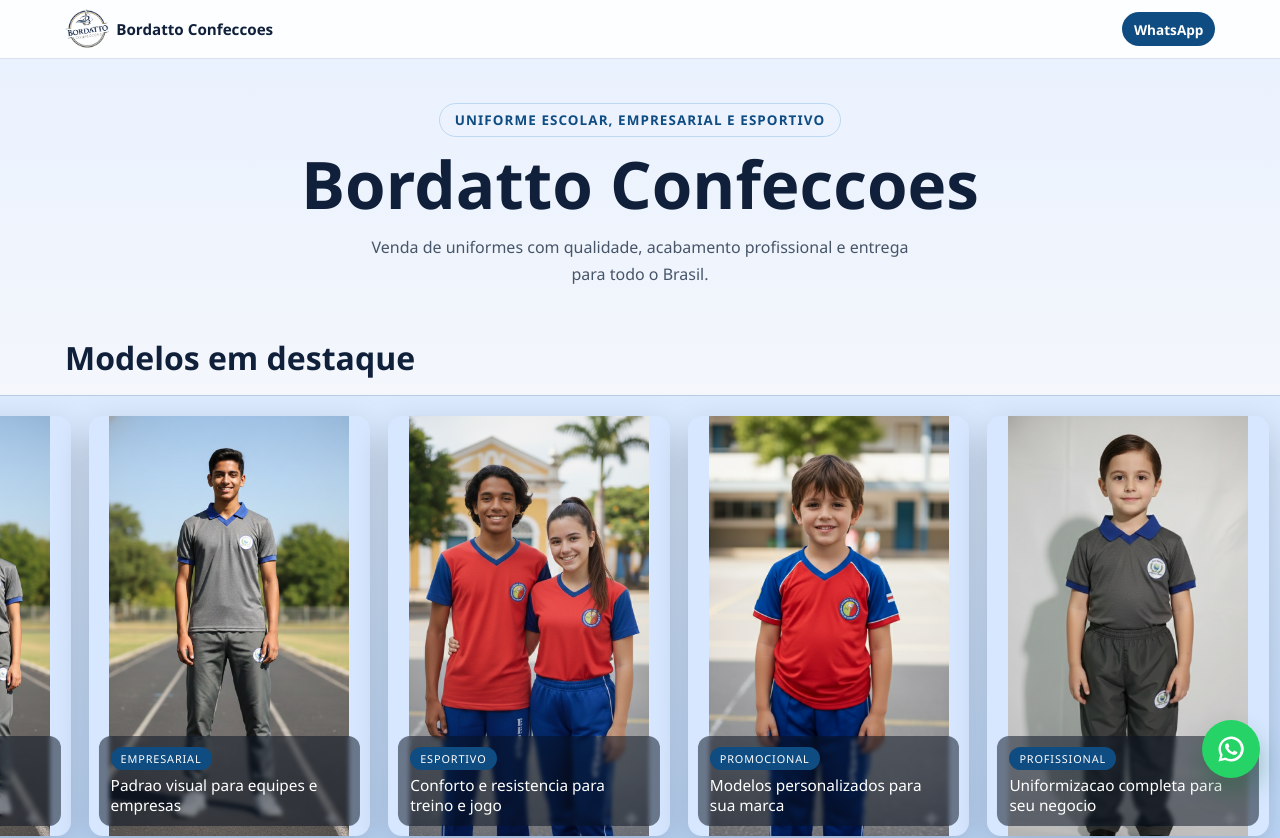
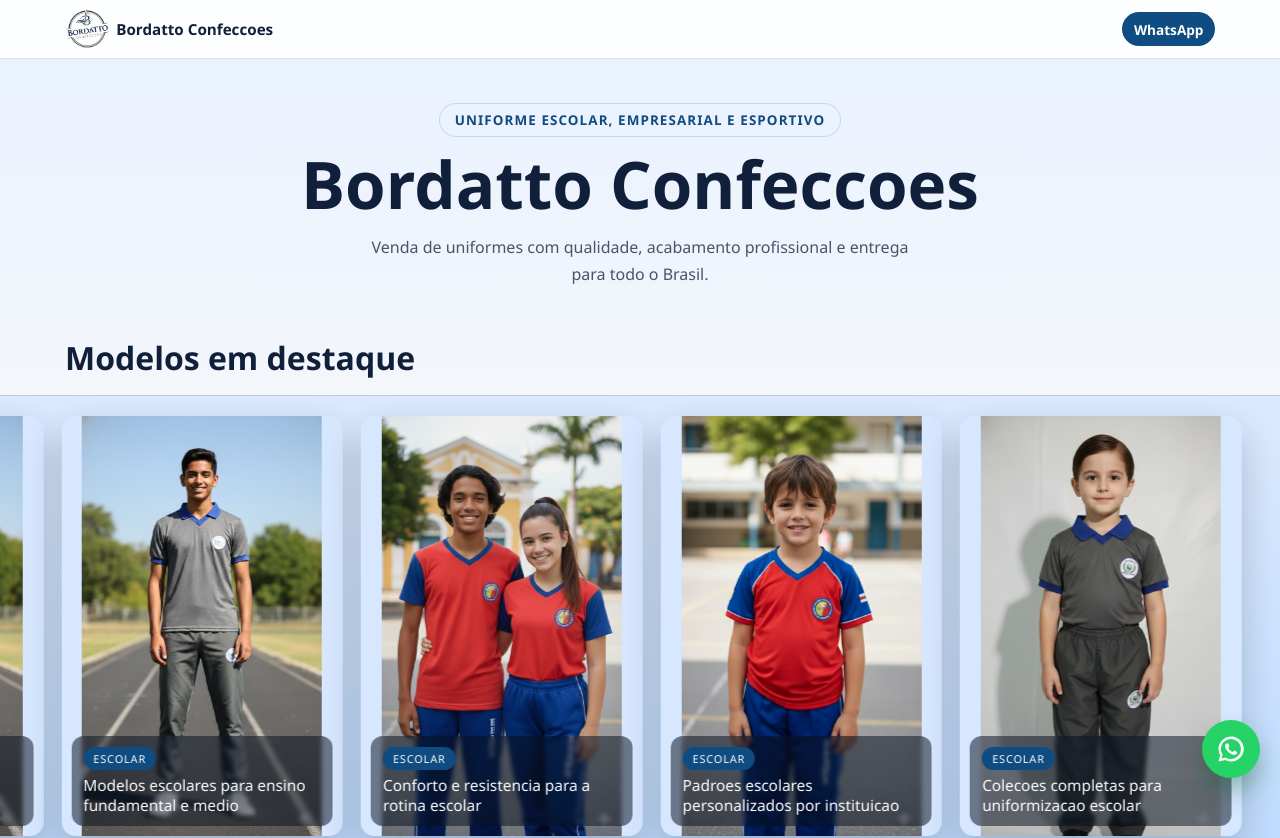
Before and after one commit to Math-benites/BORDATTO-CONFECCOES-UNIFORM, a Next.js app: page / in a window 1280 px wide. Shown: the top 838 px of the page. Built offline with nearby package versions, Linux system fonts and the light colour scheme.

Commit message:
Ajusta tags e titulos dos slides para contexto escolar

```diff
--- a/app/page.tsx
+++ b/app/page.tsx
@@ -1,9 +1,9 @@
 const slides = [
   { image: "/img/Gemini_Generated_Image_1bv3h11bv3h11bv3.png", tag: "Escolar", title: "Uniformes escolares com acabamento premium" },
-  { image: "/img/Gemini_Generated_Image_2rcg0o2rcg0o2rcg.png", tag: "Empresarial", title: "Padrao visual para equipes e empresas" },
-  { image: "/img/Gemini_Generated_Image_a7olnja7olnja7ol.png", tag: "Esportivo", title: "Conforto e resistencia para treino e jogo" },
-  { image: "/img/Gemini_Generated_Image_d8e8y1d8e8y1d8e8.png", tag: "Promocional", title: "Modelos personalizados para sua marca" },
-  { image: "/img/Gemini_Generated_Image_dnbfnadnbfnadnbf.png", tag: "Profissional", title: "Uniformizacao completa para seu negocio" }
+  { image: "/img/Gemini_Generated_Image_2rcg0o2rcg0o2rcg.png", tag: "Escolar", title: "Modelos escolares para ensino fundamental e medio" },
+  { image: "/img/Gemini_Generated_Image_a7olnja7olnja7ol.png", tag: "Escolar", title: "Conforto e resistencia para a rotina escolar" },
+  { image: "/img/Gemini_Generated_Image_d8e8y1d8e8y1d8e8.png", tag: "Escolar", title: "Padroes escolares personalizados por instituicao" },
+  { image: "/img/Gemini_Generated_Image_dnbfnadnbfnadnbf.png", tag: "Escolar", title: "Colecoes completas para uniformizacao escolar" }
 ];
 
 const whatsappNumber = "5548991217882";
```
